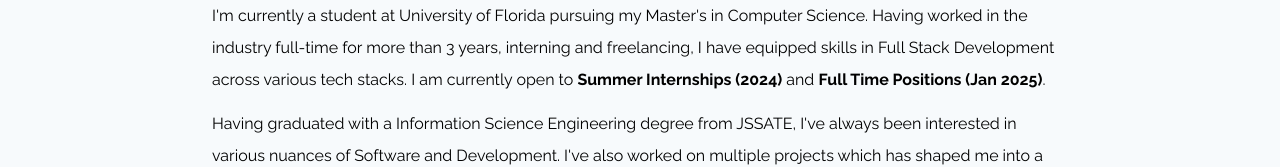
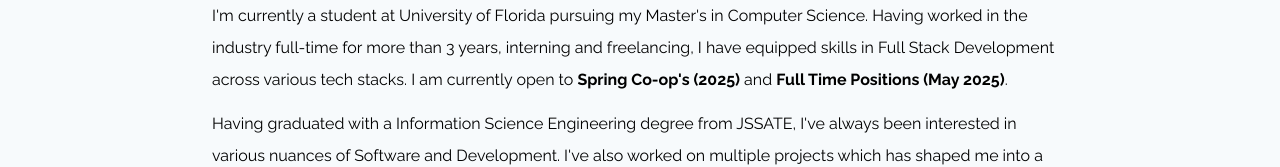
Before and after one commit to bahetyshyam/portfolio, a React (Create React App) app: page /about in a window 1280 px wide. Shown: the part 271-438 px from the top of the page. Built offline with nearby package versions, Linux system fonts and the light colour scheme.

Commit message:
Updated what I'm currently open for

```diff
--- a/src/components/About/index.tsx
+++ b/src/components/About/index.tsx
@@ -23,8 +23,8 @@ const About = () => {
           in Computer Science. Having worked in the industry full-time for more
           than 3 years, interning and freelancing, I have equipped skills in
           Full Stack Development across various tech stacks. I am currently open
-          to <b>Summer Internships (2024)</b> and{" "}
-          <b>Full Time Positions (Jan 2025)</b>.
+          to <b>Spring Co-op's (2025)</b> and{" "}
+          <b>Full Time Positions (May 2025)</b>.
         </div>
         <div className="my-3">
           Having graduated with a Information Science Engineering degree from
--- a/src/components/Home/index.tsx
+++ b/src/components/Home/index.tsx
@@ -20,7 +20,7 @@ const Home = () => {
           I am a Software Development Engineer who is enthusiastic about new
           tech and is always excited to venture into collaborating with amazing
           people in the community. I am looking for <b>Spring Co-op's (2025)</b>{" "}
-          and <b>Full Time Opportunities (Jan 2025)</b>. Please reach out to me
+          and <b>Full Time Opportunities (May 2025)</b>. Please reach out to me
           at{" "}
           <a className="text-blue-700" href="mailto:shyambahety98@gmail.com">
             shyambahety98@gmail.com
```
